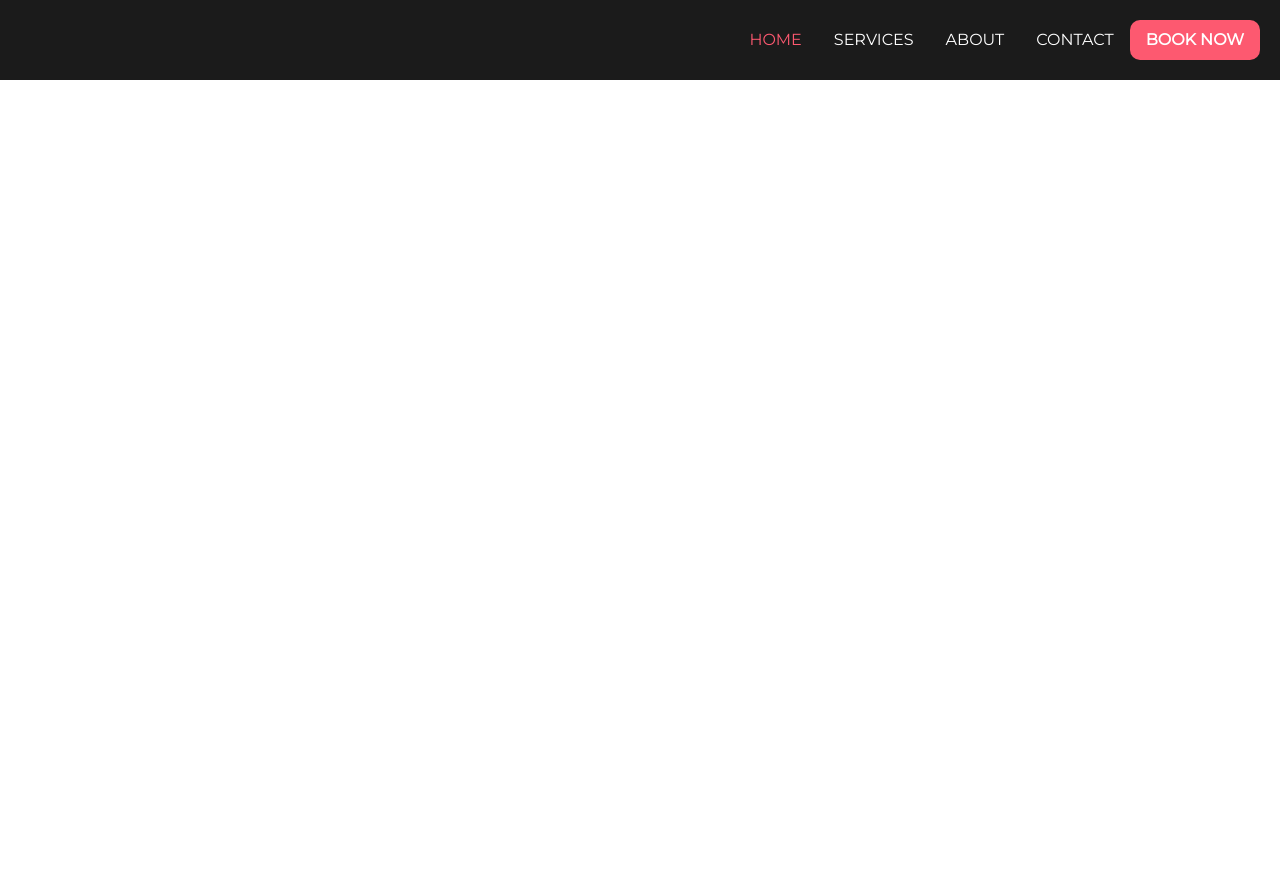
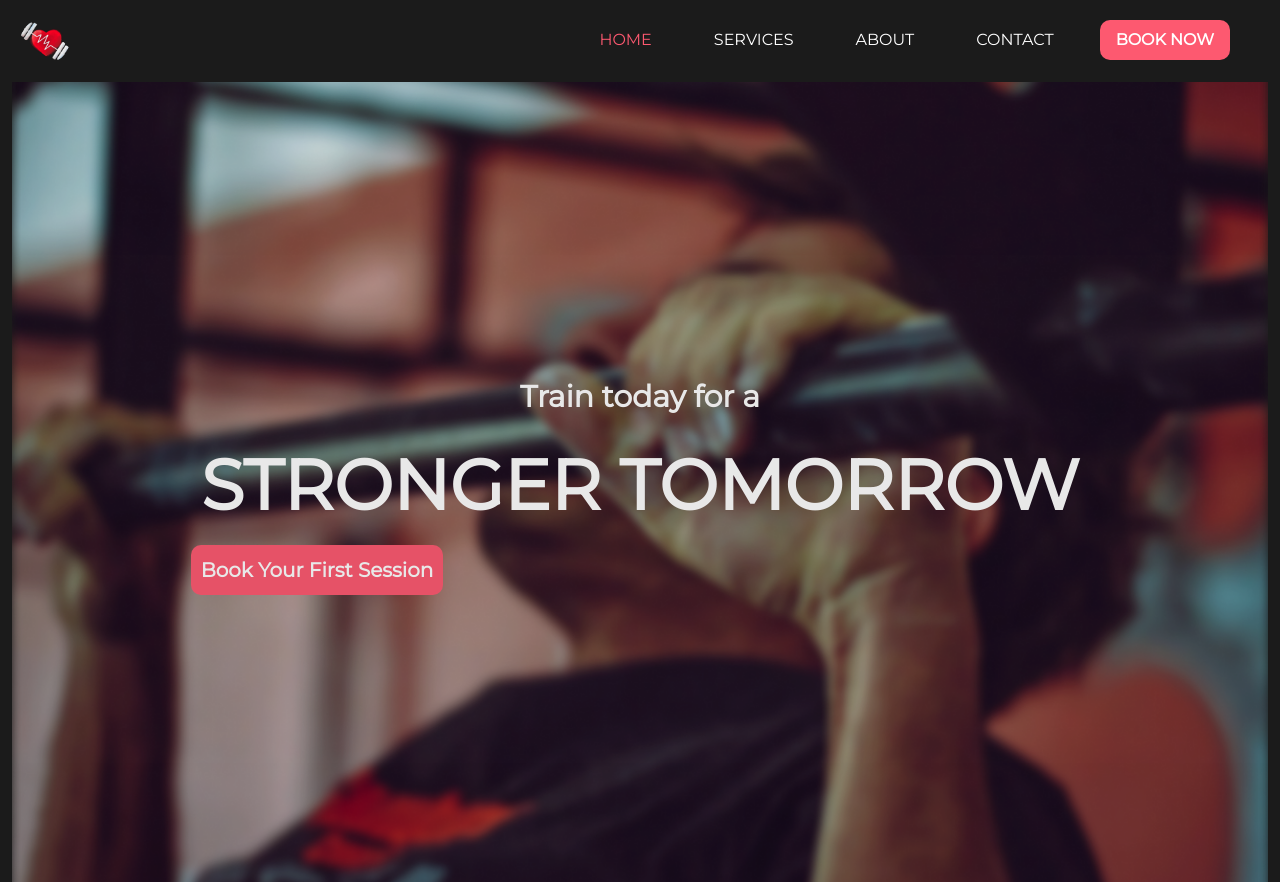
Before and after one commit to amybradbrook/FlexCheckPT, a plain HTML site: page index.html in a window 1280 px wide. Before the commit the page ends 800 px from the top, so only its background shows below. Drawn offline with nearby package versions, Linux system fonts and the light colour scheme.

Commit message:
added the majority of the styling to home page

```diff
--- a/index.css
+++ b/index.css
@@ -1,6 +1,12 @@
+/*NavBar CSS*/
+
 #navbar_background {
     background-color: #1B1B1B !important;
     padding: 20px !important;
+}
+
+#logo{
+    width: 50px;
 }
 
 .disabled {
@@ -18,6 +24,66 @@
     border-radius: 10px;
 }
 
+.nav-item{
+    margin-right:30px !important;
+}
+
+/*General page formatting*/
+html{
+    margin: 0;
+    padding: 0;
+}
 body{
     font-family: "Montserrat";
+    padding:0;
+    margin:0;
+    height:100vh !important;
+    background-color: #1B1B1B !important;
 }
+
+h1{
+    color: white;
+    font-size: 70px;
+    font-weight: 900;
+}
+
+h3 {
+    color: white;
+    font-weight: bold;
+    font-size: 30px;
+}
+
+/*Home page formatting*/
+#central_home{
+    align-content: center;
+    justify-self: center;
+    height: 100vh !important;
+}
+
+#home_text{
+    justify-self: center;
+    align-self: center;
+    padding:10px;
+}
+
+#home_button{
+    align-self: center !important;
+    justify-self: center !important;
+    background-color: #FD5970 !important;
+    color: white;
+    font-size: 20px;
+    font-weight: bold;
+    border:none;
+    border-radius: 10px;
+    padding:10px;
+
+}
+
+#home_background_image{
+    background-image: url(home_background.png);
+    background-size: cover;
+    background-position: center;
+    width: fill;
+    opacity: 90%;
+    height: fit-content;
+}
--- a/index.html
+++ b/index.html
@@ -10,7 +10,11 @@
     </head>
     <body>
         <div class="container-fluid" id="navbar_background">
-            <ul class="nav justify-content-end">
+            <div class="row">
+                <div class="navbar-brand col-sm-2" href="#">
+                    <img src="logo.jpg" id="logo" class="rounded-pill">
+                </div>
+                <ul class="nav justify-content-end col-sm-10">
                     <li class="nav-item">
                         <a class="nav-link disabled" href="#">HOME</a>
                     </li>
@@ -28,8 +32,15 @@
                     </li>
                 </ul>
             </div>
+        </div>
         <div class="container-fluid" id="Home">
-
+            <div class="bg" id="home_background_image">
+                <div id="central_home">
+                    <h3 id="home_text">Train today for a</h3>
+                    <h1 id="home_text">STRONGER TOMORROW</h1>
+                    <button id="home_button">Book Your First Session</button>
+                </div>
+            </div>
         </div>
     </body>
 </html>
```
Also changed, not shown: home_background.png (added), logo.jpg (added). Lines whose indentation alone changed are shown as unchanged.
